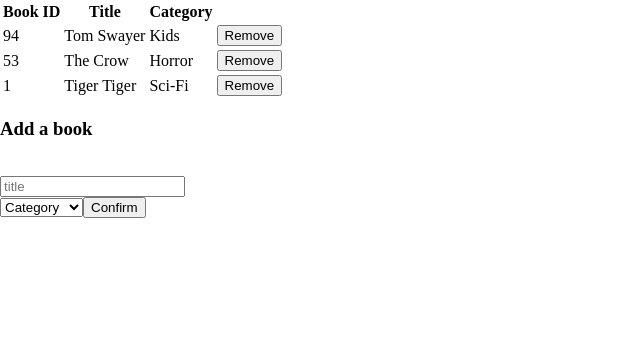
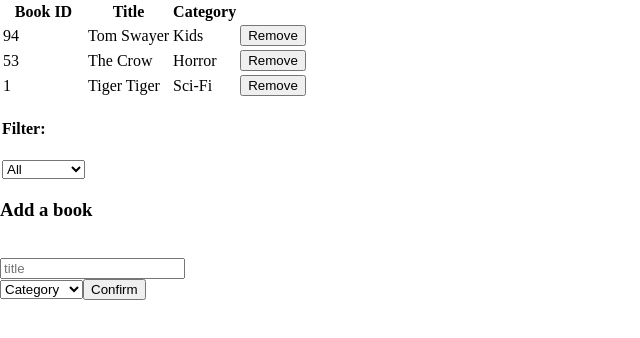
Before and after one commit to Usagib/redux-bookstore, a React (Create React App) app: page / in a window 1280 px wide. Shown: the top 338 px of the page, without its empty margins (0-640 px from the left). Built offline with nearby package versions, Linux system fonts and the light colour scheme.

Commit message:
added the filter function

```diff
--- a/src/actions/index.js
+++ b/src/actions/index.js
@@ -1,5 +1,6 @@
 const REMOVE_BOOK = "REMOVE_BOOK";
 const CREATE_BOOK = "CREATE_BOOK";
+const CHANGE_FILTER = "CHANGE_FILTER";
 
 const createBook = (book) => (
   { type: CREATE_BOOK, book }
@@ -9,7 +10,13 @@ const removeBook = (book) => (
   { type: REMOVE_BOOK, book }
 );
 
+const changeFilter = (filter) => (
+  { type: CHANGE_FILTER, filter }
+);
+
 export {
   createBook,
   removeBook,
+  changeFilter,
+  CHANGE_FILTER,
 };
--- a/src/containers/BookForm.js
+++ b/src/containers/BookForm.js
@@ -2,7 +2,7 @@ import React from "react";
 import { connect } from 'react-redux';
 import { createBook } from '../actions/index';
 
-const cat = [
+export const cat = [
   "Action",
   "Biography",
   "History",
@@ -16,7 +16,7 @@ class BookForm extends React.Component {
   constructor(props) {
     super(props);
     this.state = {
-      id: Math.round(Math.random()*100),
+      id: Math.round(Math.random() * 100),
       title: '',
       category: '',
     };
@@ -26,19 +26,19 @@ class BookForm extends React.Component {
 
   handleChange(event) {
     event.preventDefault();
-    switch(event.target.id) {
+    switch (event.target.id) {
       case 'Category':
         this.setState({
           category: event.target.value,
         });
-      break;
+        break;
       case 'Title':
         this.setState({
           title: event.target.value,
         });
-      break;
+        break;
       default:
-       return this.state;
+        return this.state;
     }
   }
 
@@ -46,14 +46,14 @@ class BookForm extends React.Component {
     event.preventDefault();
     this.props.bookSubmit(this.state);
     this.setState({
-      id: Math.round(Math.random()*100),
+      id: Math.round(Math.random() * 100),
       title: '',
       category: '',
     });
   }
 
   render() {
-    return(
+    return (
       <form>
         <h3>Add a book</h3>
         <br />
--- a/src/containers/BookList.js
+++ b/src/containers/BookList.js
@@ -1,13 +1,20 @@
 import React from "react";
 import { connect } from "react-redux";
-import { removeBook } from "../actions/index";
+import { removeBook, changeFilter } from "../actions/index";
 import PropTypes from "prop-types";
 import Book from "../components/Book";
+import CategoryFilter from './CategoryFilter';
 
 class BookList extends React.Component {
   constructor(props) {
     super(props);
     this.handleRemoveBook = this.handleRemoveBook.bind(this);
+    this.handleFilterChange = this.handleFilterChange.bind(this);
+  }
+
+  handleFilterChange(filter) {
+    const { changeFilter } = this.props;
+    changeFilter(filter);
   }
 
   handleRemoveBook(book) {
@@ -16,8 +23,11 @@ class BookList extends React.Component {
   }
 
   render() {
-    const { bookList } = this.props;
-
+    const { bookList, filter } = this.props;
+    let filterBooks = bookList;
+    if (filter !== 'All') {
+      filterBooks = bookList.filter(book => book.category === filter);
+    }
     return (
       <table>
         <thead>
@@ -28,10 +38,12 @@ class BookList extends React.Component {
           </tr>
         </thead>
         <tbody>
-          {bookList.map((book) => (
+          {filterBooks.map((book) => (
             <Book key={book.id} book={book} clickHandler={this.handleRemoveBook} />
           ))}
         </tbody>
+        <h4>Filter:</h4>
+        <CategoryFilter onChange={this.handleFilterChange} />
       </table>
     );
   }
@@ -39,14 +51,22 @@ class BookList extends React.Component {
 
 const mapDispatchToProps = (dispatch) => ({
   removeBook: id => dispatch(removeBook(id)),
+  changeFilter: filter => dispatch(changeFilter(filter)),
 });
 
 const mapStateToProps = (state) => ({
   bookList: state.books,
+  filter: state.filter,
 });
 
 BookList.propTypes = {
   book: PropTypes.object,
+  changeFilter: PropTypes.func.isRequired,
+  filter: PropTypes.string,
+};
+
+BookList.defaultProps = {
+  filter: 'All',
 };
 
 export default connect(mapStateToProps, mapDispatchToProps)(BookList);
--- /dev/null
+++ b/src/containers/CategoryFilter.js
@@ -0,0 +1,27 @@
+import React from 'react';
+import PropTypes from 'prop-types';
+import { cat } from './BookForm';
+
+const CategoryFilter = (props) => {
+    const { onChange } = props;
+    const handleChange = (event) => {
+        const { value } = event.target;
+        onChange(value);
+    };
+    return (
+        <select name="category" onChange={handleChange}>
+            <option>All</option>
+            {cat.map(category => (
+                <option key={category}>
+                    {category}
+                </option>
+            ))}
+        </select>
+    );
+};
+
+CategoryFilter.propTypes = {
+    onChange: PropTypes.func.isRequired,
+};
+
+export default CategoryFilter;
--- /dev/null
+++ b/src/reducers/filter.js
@@ -0,0 +1,12 @@
+import { CHANGE_FILTER } from '../actions';
+
+const filter = (state = 'All', action) => {
+    switch (action.type) {
+        case CHANGE_FILTER:
+            return action.filter;
+        default:
+            return state;
+    }
+};
+
+export default filter;
--- a/src/reducers/index.js
+++ b/src/reducers/index.js
@@ -1,6 +1,8 @@
 import { combineReducers } from "redux";
 import bookReducer from "./books"
+import filter from './filter';
 
 export default combineReducers({
   books: bookReducer,
+  filter
 });
```
